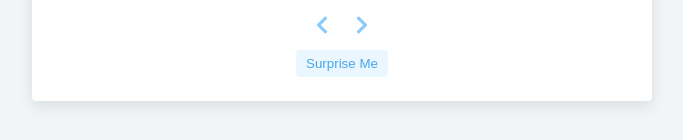
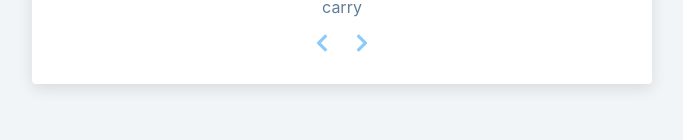
Before and after one commit to Webexguru-Hasan/tab-project, a React (Create React App) app: page / in a window 1280 px wide. Shown: the part 600-740 px from the top of the page, without its empty margins (298-981 px from the left). Built offline with nearby package versions, Linux system fonts and the light colour scheme.

Commit message:
[Completed] reviews-project

```diff
--- a/src/Components/Review.jsx
+++ b/src/Components/Review.jsx
@@ -28,13 +28,13 @@ const Review = () => {
       return checkNumber(newIndex);
     });
   };
-  const randomPerson = () => {
-    let rendomNumber = Math.floor(Math.random() * people.length);
-    if (rendomNumber === index) {
-      rendomNumber = index + 1;
-    }
-    setIndex(checkNumber(rendomNumber));
-  };
+  // const randomPerson = () => {
+  //   let rendomNumber = Math.floor(Math.random() * people.length);
+  //   if (rendomNumber === index) {
+  //     rendomNumber = index + 1;
+  //   }
+  //   setIndex(checkNumber(rendomNumber));
+  // };
   return (
     <>
       <article className="review">
@@ -55,9 +55,9 @@ const Review = () => {
             <FaChevronRight />
           </button>
         </div>
-        <button className="random-btn" onClick={randomPerson}>
+        {/* <button className="random-btn" onClick={randomPerson}>
           surprise me
-        </button>
+        </button> */}
       </article>
     </>
   );
```
